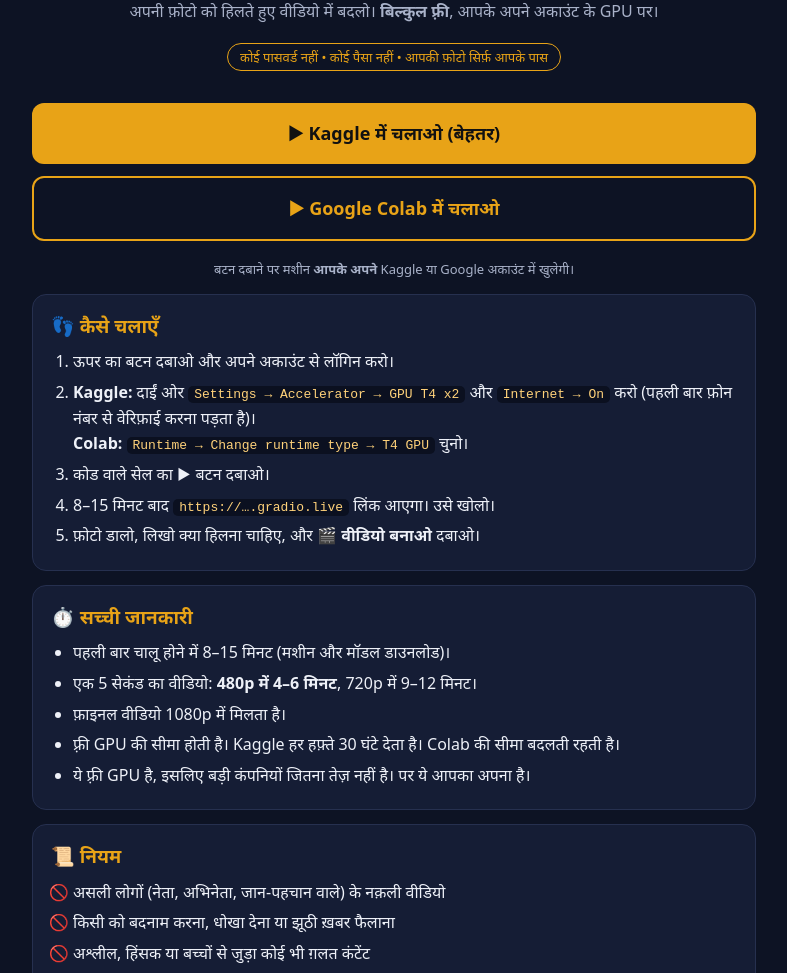
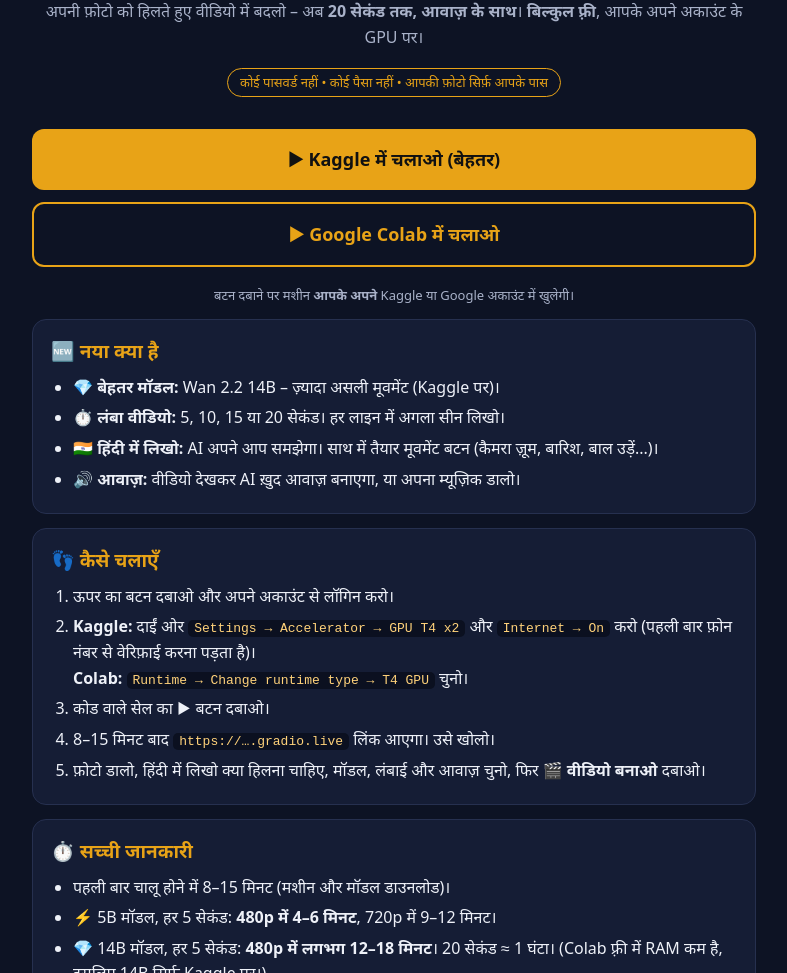
Before and after one commit to chetan9870075-sketch/power-orientor-hub, a plain HTML site: page index.html in a window 1280 px wide. Shown: the part 171-1144 px from the top of the page, without its empty margins (246-1033 px from the left). Drawn offline with Linux system fonts and the light colour scheme.

Commit message:
Power Orientor Hub 2.0: 14B model, long videos, Hindi prompts, AI audio
- Wan 2.2 14B image-to-video (Lightning 4-step) as a higher-quality option, gated on RAM/disk
- 5-20 second videos via WanGP sliding windows; one prompt line per segment
- Hindi prompts auto-translated to English, plus preset motion buttons
- Sound: MMAudio soundtrack from the video, or the user's own music mixed in
- Switch to the in-process WanGP API (model stays loaded) and pin WanGP to a tested commit
- Landing page updated with new features and honest timings

Co-Authored-By: Claude Opus 5.5 <noreply@anthropic.com>
Claude-Session: https://claude.ai/code/session_01CAJodoKFKoWsoZdvVssGMo

```diff
--- a/index.html
+++ b/index.html
@@ -3,7 +3,7 @@
 <head>
 <meta charset="utf-8">
 <meta name="viewport" content="width=device-width, initial-scale=1">
-<title>पावर ओरिएंटर हब – फ़ोटो से हिलता वीडियो (फ़्री)</title>
+<title>पावर ओरिएंटर हब 2.0 – फ़ोटो से हिलता वीडियो (फ़्री)</title>
 <style>
 :root{--bg:#0d1324;--card:#151d35;--gold:#e8a317;--txt:#eef1f8;--mut:#a9b2c9;--line:#26304f}
 *{box-sizing:border-box}body{margin:0;font-family:system-ui,"Noto Sans Devanagari",sans-serif;background:var(--bg);color:var(--txt);line-height:1.6}
@@ -27,8 +27,8 @@ footer{text-align:center;color:var(--mut);font-size:13px;margin-top:24px}
 <body><div class="w">
 <header>
   <div class="logo">🎬</div>
-  <h1>पावर ओरिएंटर <span>हब</span></h1>
-  <p class="sub">अपनी फ़ोटो को हिलते हुए वीडियो में बदलो। <b>बिल्कुल फ़्री</b>, आपके अपने अकाउंट के GPU पर।</p>
+  <h1>पावर ओरिएंटर <span>हब 2.0</span></h1>
+  <p class="sub">अपनी फ़ोटो को हिलते हुए वीडियो में बदलो – अब <b>20 सेकंड तक, आवाज़ के साथ</b>। <b>बिल्कुल फ़्री</b>, आपके अपने अकाउंट के GPU पर।</p>
   <span class="badge">कोई पासवर्ड नहीं • कोई पैसा नहीं • आपकी फ़ोटो सिर्फ़ आपके पास</span>
 </header>
 
@@ -39,13 +39,23 @@ footer{text-align:center;color:var(--mut);font-size:13px;margin-top:24px}
 <p class="small">बटन दबाने पर मशीन <b>आपके अपने</b> Kaggle या Google अकाउंट में खुलेगी।</p>
 
 <section>
+  <h2>🆕 नया क्या है</h2>
+  <ul>
+    <li>💎 <b>बेहतर मॉडल:</b> Wan 2.2 14B – ज़्यादा असली मूवमेंट (Kaggle पर)।</li>
+    <li>⏱️ <b>लंबा वीडियो:</b> 5, 10, 15 या 20 सेकंड। हर लाइन में अगला सीन लिखो।</li>
+    <li>🇮🇳 <b>हिंदी में लिखो:</b> AI अपने आप समझेगा। साथ में तैयार मूवमेंट बटन (कैमरा ज़ूम, बारिश, बाल उड़ें...)।</li>
+    <li>🔊 <b>आवाज़:</b> वीडियो देखकर AI ख़ुद आवाज़ बनाएगा, या अपना म्यूज़िक डालो।</li>
+  </ul>
+</section>
+
+<section>
   <h2>👣 कैसे चलाएँ</h2>
   <ol>
     <li>ऊपर का बटन दबाओ और अपने अकाउंट से लॉगिन करो।</li>
     <li><b>Kaggle:</b> दाईं ओर <code>Settings → Accelerator → GPU T4 x2</code> और <code>Internet → On</code> करो (पहली बार फ़ोन नंबर से वेरिफ़ाई करना पड़ता है)।<br><b>Colab:</b> <code>Runtime → Change runtime type → T4 GPU</code> चुनो।</li>
     <li>कोड वाले सेल का ▶ बटन दबाओ।</li>
     <li>8–15 मिनट बाद <code>https://….gradio.live</code> लिंक आएगा। उसे खोलो।</li>
-    <li>फ़ोटो डालो, लिखो क्या हिलना चाहिए, और <b>🎬 वीडियो बनाओ</b> दबाओ।</li>
+    <li>फ़ोटो डालो, हिंदी में लिखो क्या हिलना चाहिए, मॉडल, लंबाई और आवाज़ चुनो, फिर <b>🎬 वीडियो बनाओ</b> दबाओ।</li>
   </ol>
 </section>
 
@@ -53,8 +63,10 @@ footer{text-align:center;color:var(--mut);font-size:13px;margin-top:24px}
   <h2>⏱️ सच्ची जानकारी</h2>
   <ul>
     <li>पहली बार चालू होने में 8–15 मिनट (मशीन और मॉडल डाउनलोड)।</li>
-    <li>एक 5 सेकंड का वीडियो: <b>480p में 4–6 मिनट</b>, 720p में 9–12 मिनट।</li>
-    <li>फ़ाइनल वीडियो 1080p में मिलता है।</li>
+    <li>⚡ 5B मॉडल, हर 5 सेकंड: <b>480p में 4–6 मिनट</b>, 720p में 9–12 मिनट।</li>
+    <li>💎 14B मॉडल, हर 5 सेकंड: <b>480p में लगभग 12–18 मिनट</b>। 20 सेकंड ≈ 1 घंटा। (Colab फ़्री में RAM कम है, इसलिए 14B सिर्फ़ Kaggle पर।)</li>
+    <li>पहली बार 14B मॉडल डाउनलोड होने में 15–25 मिनट और लगते हैं।</li>
+    <li>फ़ाइनल वीडियो 1080p में मिलता है, चाहो तो आवाज़ के साथ।</li>
     <li>फ़्री GPU की सीमा होती है। Kaggle हर हफ़्ते 30 घंटे देता है। Colab की सीमा बदलती रहती है।</li>
     <li>ये फ़्री GPU है, इसलिए बड़ी कंपनियों जितना तेज़ नहीं है। पर ये आपका अपना है।</li>
   </ul>
@@ -66,6 +78,7 @@ footer{text-align:center;color:var(--mut);font-size:13px;margin-top:24px}
     <li>असली लोगों (नेता, अभिनेता, जान-पहचान वाले) के नक़ली वीडियो</li>
     <li>किसी को बदनाम करना, धोखा देना या झूठी ख़बर फैलाना</li>
     <li>अश्लील, हिंसक या बच्चों से जुड़ा कोई भी ग़लत कंटेंट</li>
+    <li>ऐसा म्यूज़िक जिसका हक़ आपके पास न हो</li>
   </ul>
   <p style="margin:10px 0 0">हर वीडियो पर <b>"AI Generated"</b> लिखा आता है। आप जो बनाते हैं, उसकी ज़िम्मेदारी आपकी है।</p>
 </section>
@@ -81,7 +94,7 @@ footer{text-align:center;color:var(--mut);font-size:13px;margin-top:24px}
 
 <footer>
   पावर ओरिएंटर हब • Claude AI की मदद से बनाया गया<br>
-  मॉडल: Wan 2.2 (Apache 2.0) • मशीन: Wan2GP (deepbeepmeep)
+  मॉडल: Wan 2.2 5B / 14B (Apache 2.0), MMAudio • मशीन: WanGP (deepbeepmeep)
 </footer>
 </div>
 <script>
```
Also changed, not shown: 1 other file.
